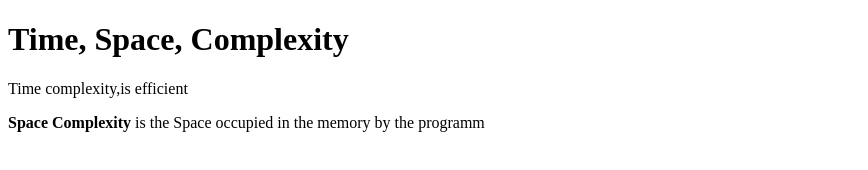
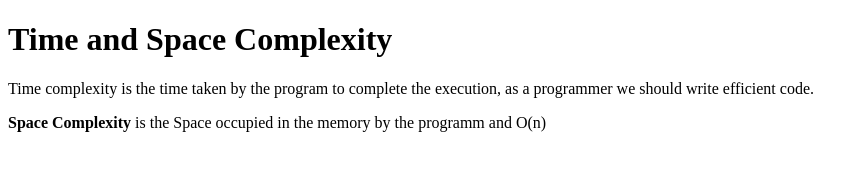
Before and after one commit to acciojob/time-and-space-complexity-Subharoy78242, a website: page main.html in a window 1280 px wide. Shown: the whole page, without its empty margins (0-868 px from the left). Drawn offline with Linux system fonts and the light colour scheme.

Commit message:
created a submission

```diff
--- a/main.html
+++ b/main.html
@@ -9,9 +9,9 @@
 <body>
 	<!-- the entire body must be written by student -->
 
-	<h1>Time, Space, Complexity</h1>
-	<p>Time complexity,is efficient</p>
-	<p><b>Space Complexity</b> is the Space occupied in the memory by the programm</p>
+	<h1>Time and Space Complexity</h1>
+	<p>Time complexity is the time taken by the program to complete the execution, as a programmer we should write efficient code.</p>
+	<p><b>Space Complexity</b> is the Space occupied in the memory by the programm and O(n)</p>
     <script type="text/javascript" src="./script.js">
 </script>
 
```
